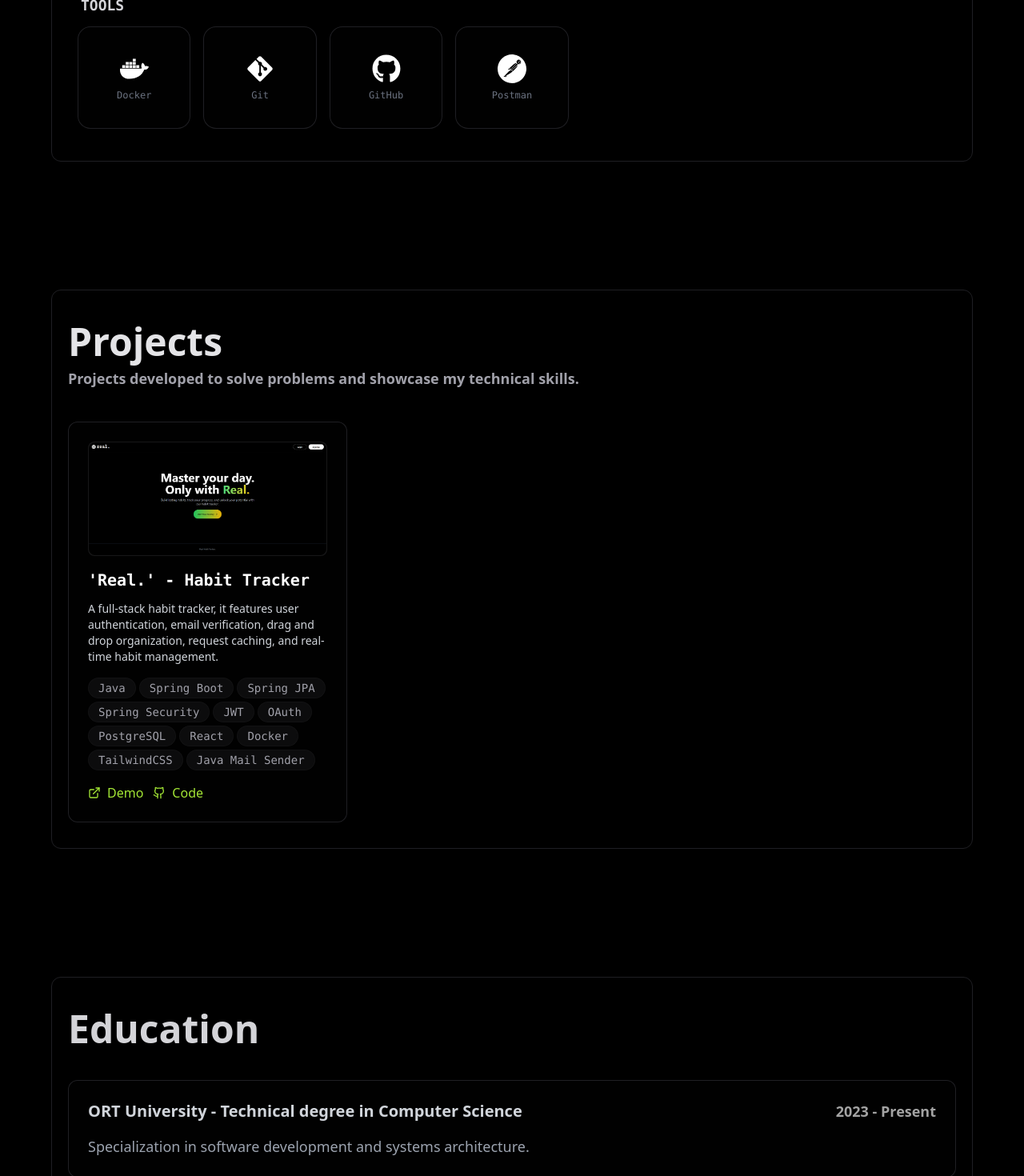
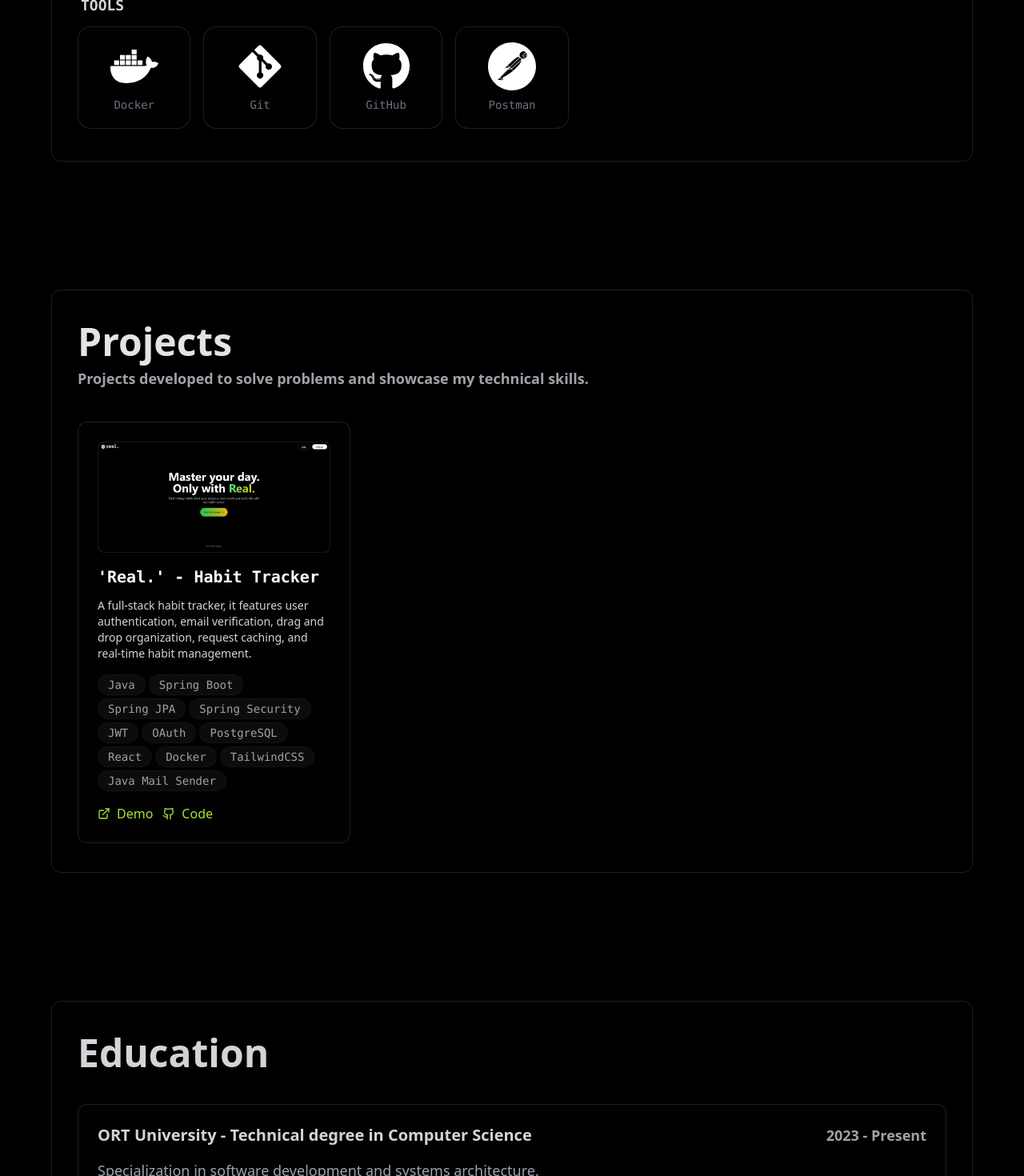
Before and after one commit to hittaLautaro/portfolio, a React (Vite) app: page / in a window 1280 px wide. Shown: the part 1480-2950 px from the top of the page at 80% size. Built offline with nearby package versions, Linux system fonts and the light colour scheme.

Commit message:
fixed padding and size of skills in md

```diff
--- a/src/Landing/components/Education.jsx
+++ b/src/Landing/components/Education.jsx
@@ -8,7 +8,7 @@ const Education = ({ id }) => {
 
   return (
     <section id={id} className="py-5 md:py-20 px-6">
-      <div className="max-w-6xl mx-auto text-left border border-zinc-700/50 p-5 lg:pt-10 rounded-xl ">
+      <div className="max-w-6xl mx-auto text-left border border-zinc-700/50 px-5 pt-5 lg:px-8 lg:pt-10 rounded-xl">
         <div className="mb-5 md:mb-10">
           <h3 className="text-3xl md:text-5xl  font-bold text-zinc-300">
             {t.education.title}
@@ -19,7 +19,7 @@ const Education = ({ id }) => {
           {t.education.items.map((item, index) => (
             <div
               key={index}
-              className="bg-zinc-900/5 rounded-xl p-6 border border-zinc-700/50 transition-colors duration-300 "
+              className="bg-zinc-900/5 rounded-xl p-6 border border-zinc-700/50 transition-colors duration-300 md:mb-8"
             >
               <div className="flex flex-col md:flex-row md:items-center md:justify-between mb-4">
                 <h3 className="text-sm md:text-xl font-bold text-gray-300">
--- a/src/Landing/components/Projects.jsx
+++ b/src/Landing/components/Projects.jsx
@@ -9,7 +9,7 @@ const Projects = ({ id }) => {
 
   return (
     <section id={id} className="py-5 md:py-20 px-6">
-      <div className="max-w-6xl mx-auto text-center border border-zinc-700/50 p-5 lg:pt-10 rounded-xl">
+      <div className="max-w-6xl mx-auto text-center border border-zinc-700/50 px-5 pt-5 lg:px-8 lg:pt-10 rounded-xl">
         <div className="mb-10 md:mb-10">
           <h2 className="text-3xl md:text-5xl text-left font-bold text-zinc-200 ">
             {t.projects.title}
@@ -23,7 +23,7 @@ const Projects = ({ id }) => {
           {t.projects.items.map((project, index) => (
             <div
               key={index}
-              className="bg-zinc-900/5 rounded-xl p-6 border border-zinc-700/50  transition-all duration-300 hover:transform hover:scale-105 group"
+              className="bg-zinc-900/5 rounded-xl p-6 border border-zinc-700/50  transition-all duration-300 hover:transform hover:scale-105 group md:mb-6"
             >
               <div className="bg-neutral-900 rounded-lg mb-4 flex items-center justify-center border border-zinc-900/50 ">
                 <img
--- a/src/Landing/components/Skills.jsx
+++ b/src/Landing/components/Skills.jsx
@@ -106,7 +106,7 @@ const Skills = ({ id }) => {
                         className={`absolute inset-0 bg-gradient-to-br from-gray-500/10 ${section.hover.to} rounded-2xl opacity-0 group-hover:opacity-100 transition-opacity duration-500`}
                       ></div>
 
-                      <div className="relative text-4xl mb-2 group-hover:scale-110 transition-transform duration-300 filter group-hover:drop-shadow-lg">
+                      <div className="relative text-4xl md:text-6xl mb-2 group-hover:scale-110 transition-transform duration-300 filter group-hover:drop-shadow-lg">
                         <div
                           className={`absolute inset-0 ${section.hover.glow} rounded-full blur-md opacity-0 group-hover:opacity-100 transition-opacity duration-500`}
                         ></div>
@@ -114,7 +114,7 @@ const Skills = ({ id }) => {
                       </div>
 
                       <h3
-                        className={`text-nowrap text-xs text-gray-200 md:text-gray-500 group-hover:text-gray-200 transition-colors duration-300 text-center leading-tight`}
+                        className={`text-nowrap text-xs md:text-sm text-gray-200 md:text-gray-500 group-hover:text-gray-200 transition-colors duration-300 text-center leading-tight`}
                       >
                         {tech.name}
                       </h3>
```
